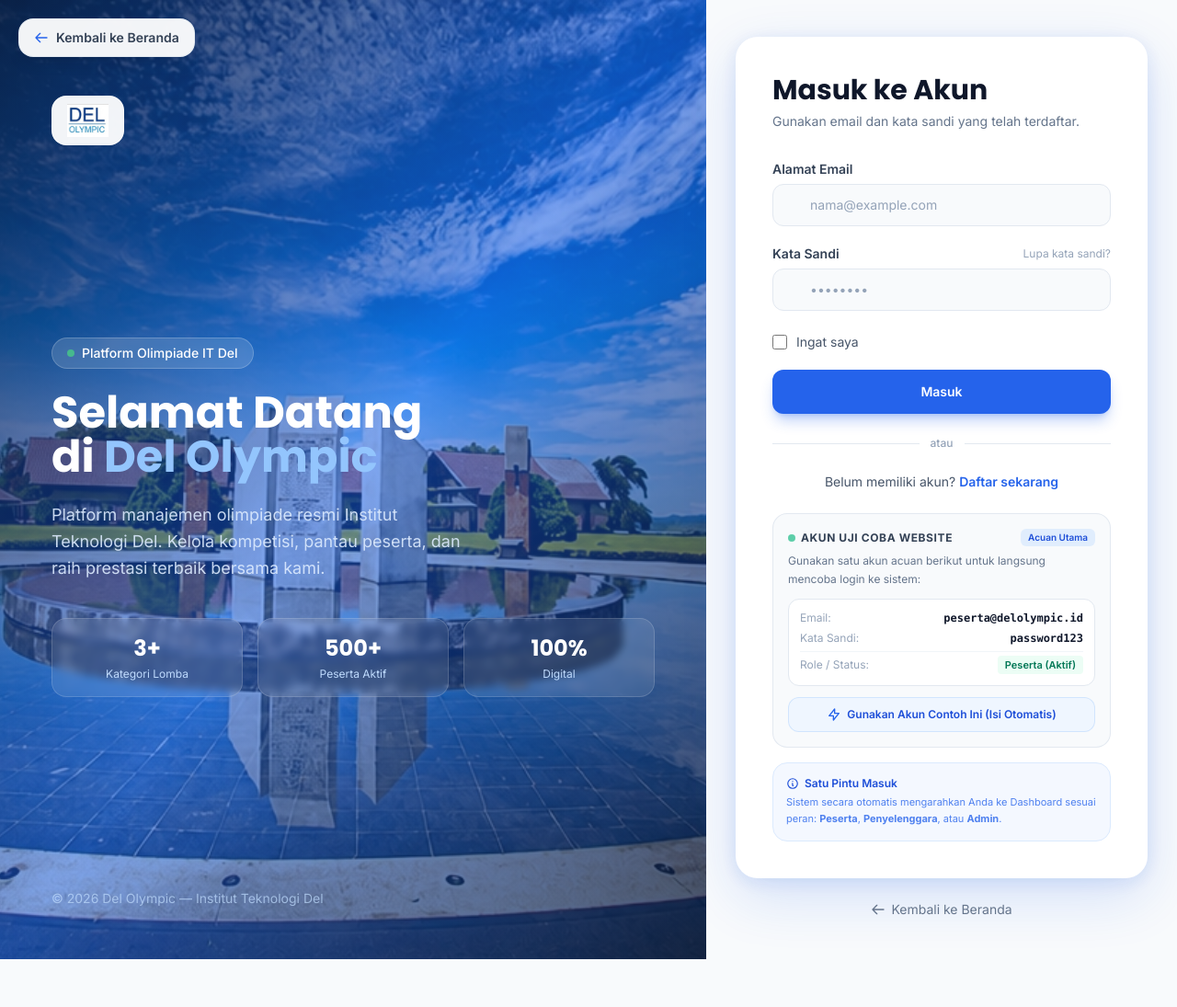
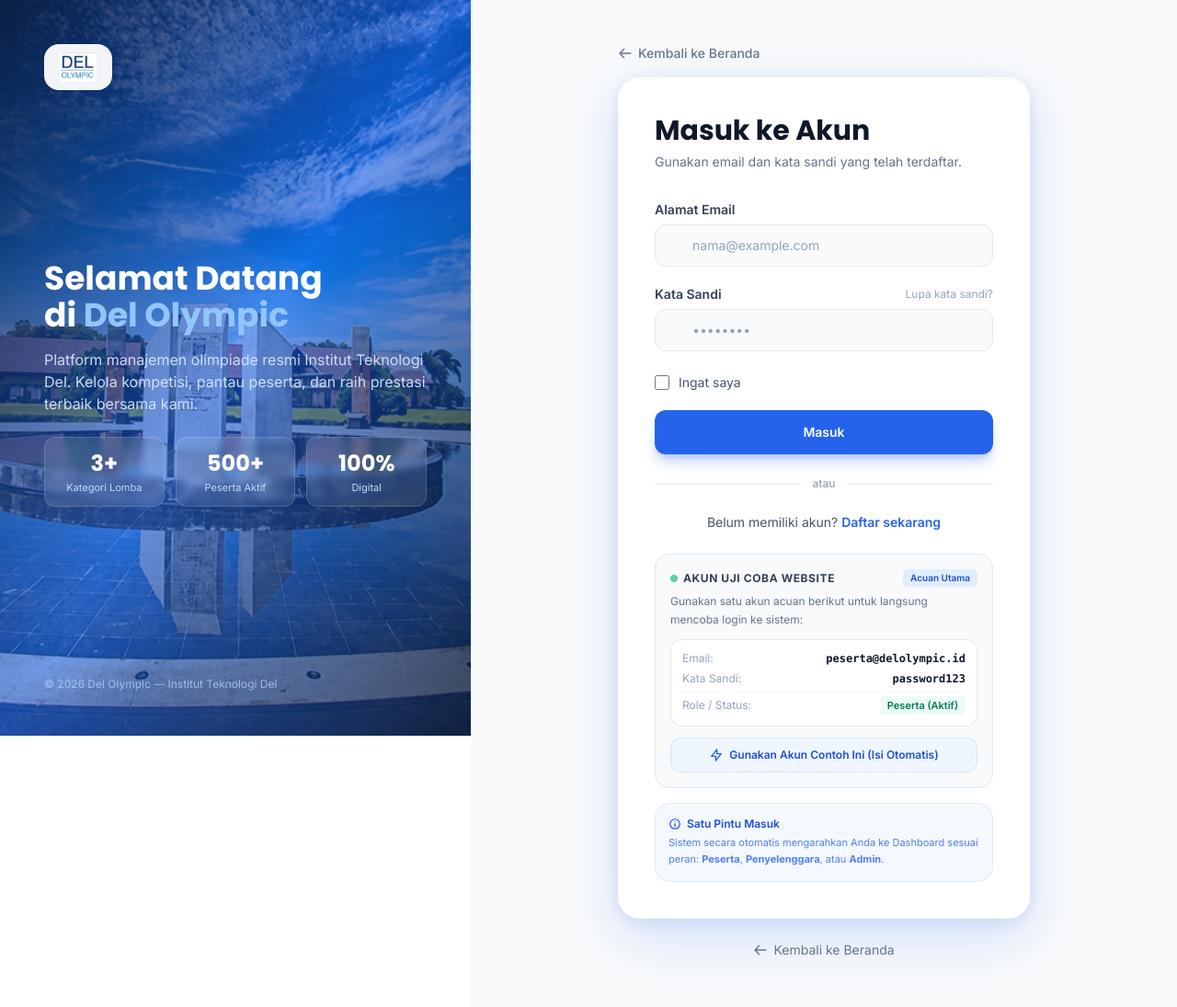
Before and after one commit to keziavania/DelOlympic, a Laravel app: page /masuk in a window 1280 px wide. Shown: the whole page at 92% size. Before the commit the page ends 1043 px from the top, so only its background shows below. Run offline with Laravel 12, Linux system fonts and the light colour scheme; parts of the project's set-up code (start-up, migrations or seed data) failed here and were passed over; some libraries are stand-ins or nearby versions.

Commit message:
memperbaiki

```diff
--- a/resources/views/auth/login.blade.php
+++ b/resources/views/auth/login.blade.php
@@ -108,79 +108,74 @@
 
 <body class="min-h-screen antialiased text-slate-800 selection:bg-blue-600 selection:text-white relative">
 
-    {{-- ===================== TOMBOL KEMBALI DI ATAS KIRI (STANDAR WEBSITE MODERN) ===================== --}}
-    <a href="{{ url('/') }}"
-       class="fixed top-5 left-5 z-50 inline-flex items-center gap-2 px-4 py-2.5 rounded-2xl bg-white/95 hover:bg-white text-slate-700 hover:text-blue-600 text-xs sm:text-sm font-semibold shadow-lg shadow-slate-900/10 border border-slate-200/90 backdrop-blur-md transition-all transform hover:-translate-y-0.5 active:translate-y-0 group">
-        <svg class="w-4 h-4 text-blue-600 transition-transform group-hover:-translate-x-1" fill="none" stroke="currentColor" viewBox="0 0 24 24">
-            <path stroke-linecap="round" stroke-linejoin="round" stroke-width="2" d="M10 19l-7-7m0 0l7-7m-7 7h18"/>
-        </svg>
-        <span>Kembali ke Beranda</span>
-    </a>
+    {{-- ===================== BACKGROUND SPLIT ===================== --}}
+    <div class="min-h-screen flex relative">
 
-    {{-- ===================== BACKGROUND SPLIT ===================== --}}
-    <div class="min-h-screen flex">
+        {{-- ========== SISI KIRI: Foto Kampus + Branding (Sticky di Layar & Tidak Bergerak Saat Scroll) ========== --}}
+        <div class="hidden lg:block lg:w-1/2 xl:w-2/5 relative">
+            <div class="sticky top-0 h-screen w-full bg-campus overflow-hidden flex flex-col justify-between p-8 xl:p-12 text-white">
+                {{-- Overlay gelap --}}
+                <div class="absolute inset-0 bg-gradient-to-br from-[#0b1c3d]/90 via-[#1660eb]/60 to-[#0b1c3d]/80 pointer-events-none"></div>
 
-        {{-- ========== SISI KIRI: Foto Kampus + Branding ========== --}}
-        <div class="hidden lg:flex lg:w-1/2 xl:w-3/5 bg-campus relative overflow-hidden">
-            {{-- Overlay gelap --}}
-            <div class="absolute inset-0 bg-gradient-to-br from-[#0b1c3d]/85 via-[#1660eb]/55 to-[#0b1c3d]/75"></div>
-
-            {{-- Konten branding --}}
-            <div class="relative z-10 flex flex-col justify-between p-10 xl:p-14 w-full text-white">
-
-                {{-- Logo atas dalam wadah kapsul putih rapi (menghilangkan kotak putih polos tak berlogo) --}}
-                <div class="pt-12">
+                {{-- Baris atas: Logo --}}
+                <div class="relative z-10 flex items-center">
                     <a href="{{ url('/') }}" class="inline-flex items-center gap-3 bg-white/95 backdrop-blur-md px-4 py-2 rounded-2xl shadow-sm border border-white/60 group hover:bg-white transition-all transform hover:scale-105">
                         <img src="{{ asset('images/logo.png') }}"
                              alt="Logo Del Olympic"
-                             class="h-9 w-auto object-contain">
+                             class="h-8 w-auto object-contain">
                     </a>
                 </div>
 
-                {{-- Teks tengah --}}
-                <div class="space-y-6">
-                    <div class="inline-flex items-center gap-2 bg-white/15 backdrop-blur-sm border border-white/20 rounded-full px-4 py-1.5 text-sm font-medium">
-                        <span class="w-2 h-2 bg-green-400 rounded-full animate-pulse"></span>
-                        Platform Olimpiade IT Del
-                    </div>
-
-                    <h1 class="text-4xl xl:text-5xl font-bold font-display leading-tight">
+                {{-- Teks tengah (Proporsional & Selalu di Tengah Layar) --}}
+                <div class="relative z-10 space-y-4 my-auto py-4">
+                    <h1 class="text-3xl xl:text-4xl font-bold font-display leading-tight">
                         Selamat Datang<br>
                         di <span class="text-blue-300">Del Olympic</span>
                     </h1>
 
-                    <p class="text-blue-100/90 text-lg leading-relaxed max-w-md">
+                    <p class="text-blue-100/90 text-sm xl:text-base leading-relaxed max-w-md">
                         Platform manajemen olimpiade resmi Institut Teknologi Del.
                         Kelola kompetisi, pantau peserta, dan raih prestasi terbaik bersama kami.
                     </p>
 
                     {{-- Statistik --}}
-                    <div class="grid grid-cols-3 gap-4 pt-4">
-                        <div class="bg-white/10 backdrop-blur-sm rounded-2xl p-4 border border-white/15 text-center">
-                            <div class="text-2xl font-bold font-display text-white">3+</div>
-                            <div class="text-blue-200 text-xs mt-1">Kategori Lomba</div>
+                    <div class="grid grid-cols-3 gap-3 pt-2">
+                        <div class="bg-white/10 backdrop-blur-sm rounded-xl p-3 border border-white/15 text-center">
+                            <div class="text-xl xl:text-2xl font-bold font-display text-white">3+</div>
+                            <div class="text-blue-200 text-[11px] mt-0.5">Kategori Lomba</div>
                         </div>
-                        <div class="bg-white/10 backdrop-blur-sm rounded-2xl p-4 border border-white/15 text-center">
-                            <div class="text-2xl font-bold font-display text-white">500+</div>
-                            <div class="text-blue-200 text-xs mt-1">Peserta Aktif</div>
+                        <div class="bg-white/10 backdrop-blur-sm rounded-xl p-3 border border-white/15 text-center">
+                            <div class="text-xl xl:text-2xl font-bold font-display text-white">500+</div>
+                            <div class="text-blue-200 text-[11px] mt-0.5">Peserta Aktif</div>
                         </div>
-                        <div class="bg-white/10 backdrop-blur-sm rounded-2xl p-4 border border-white/15 text-center">
-                            <div class="text-2xl font-bold font-display text-white">100%</div>
-                            <div class="text-blue-200 text-xs mt-1">Digital</div>
+                        <div class="bg-white/10 backdrop-blur-sm rounded-xl p-3 border border-white/15 text-center">
+                            <div class="text-xl xl:text-2xl font-bold font-display text-white">100%</div>
+                            <div class="text-blue-200 text-[11px] mt-0.5">Digital</div>
                         </div>
                     </div>
                 </div>
 
                 {{-- Footer kiri --}}
-                <div class="text-blue-200/70 text-sm">
+                <div class="relative z-10 text-blue-200/70 text-xs">
                     © {{ date('Y') }} Del Olympic — Institut Teknologi Del
                 </div>
             </div>
         </div>
 
         {{-- ========== SISI KANAN: Form Login ========== --}}
-        <div class="w-full lg:w-1/2 xl:w-2/5 flex items-center justify-center min-h-screen bg-slate-50 px-4 py-10 sm:px-8">
+        <div class="w-full lg:w-1/2 xl:w-3/5 flex items-center justify-center min-h-screen bg-slate-50 px-4 py-12 sm:px-8">
             <div class="w-full max-w-md animate-fade-in-up">
+
+                {{-- Tombol Kembali di atas card --}}
+                <div class="mb-4 flex items-center">
+                    <a href="{{ url('/') }}"
+                       class="inline-flex items-center gap-1.5 text-xs sm:text-sm font-medium text-slate-500 hover:text-blue-600 transition group">
+                        <svg class="w-4 h-4 transition-transform group-hover:-translate-x-1" fill="none" stroke="currentColor" viewBox="0 0 24 24">
+                            <path stroke-linecap="round" stroke-linejoin="round" stroke-width="2" d="M10 19l-7-7m0 0l7-7m-7 7h18"/>
+                        </svg>
+                        <span>Kembali ke Beranda</span>
+                    </a>
+                </div>
 
                 {{-- Logo mobile (hanya tampil di bawah lg) --}}
                 <div class="flex justify-center mb-8 lg:hidden">
```
